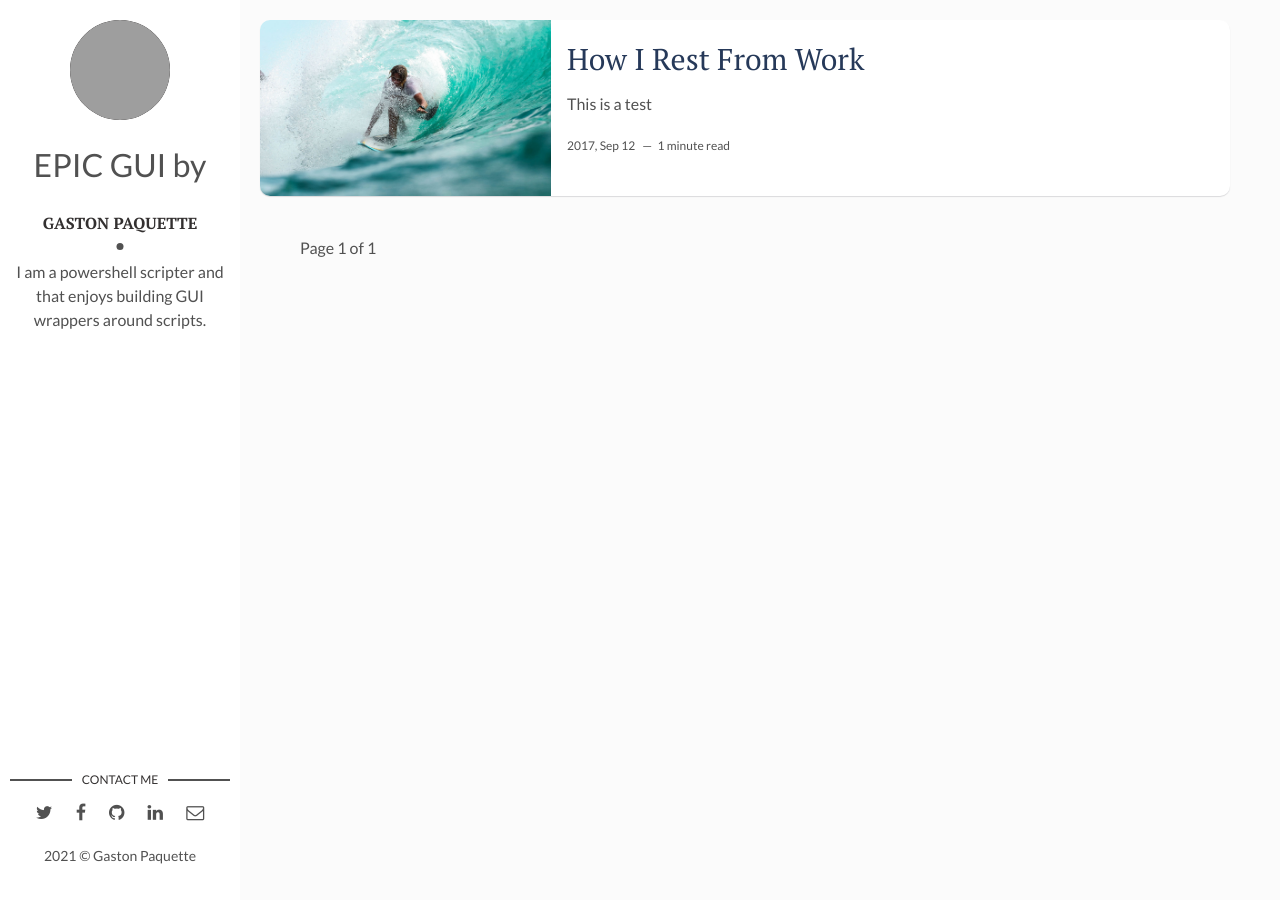
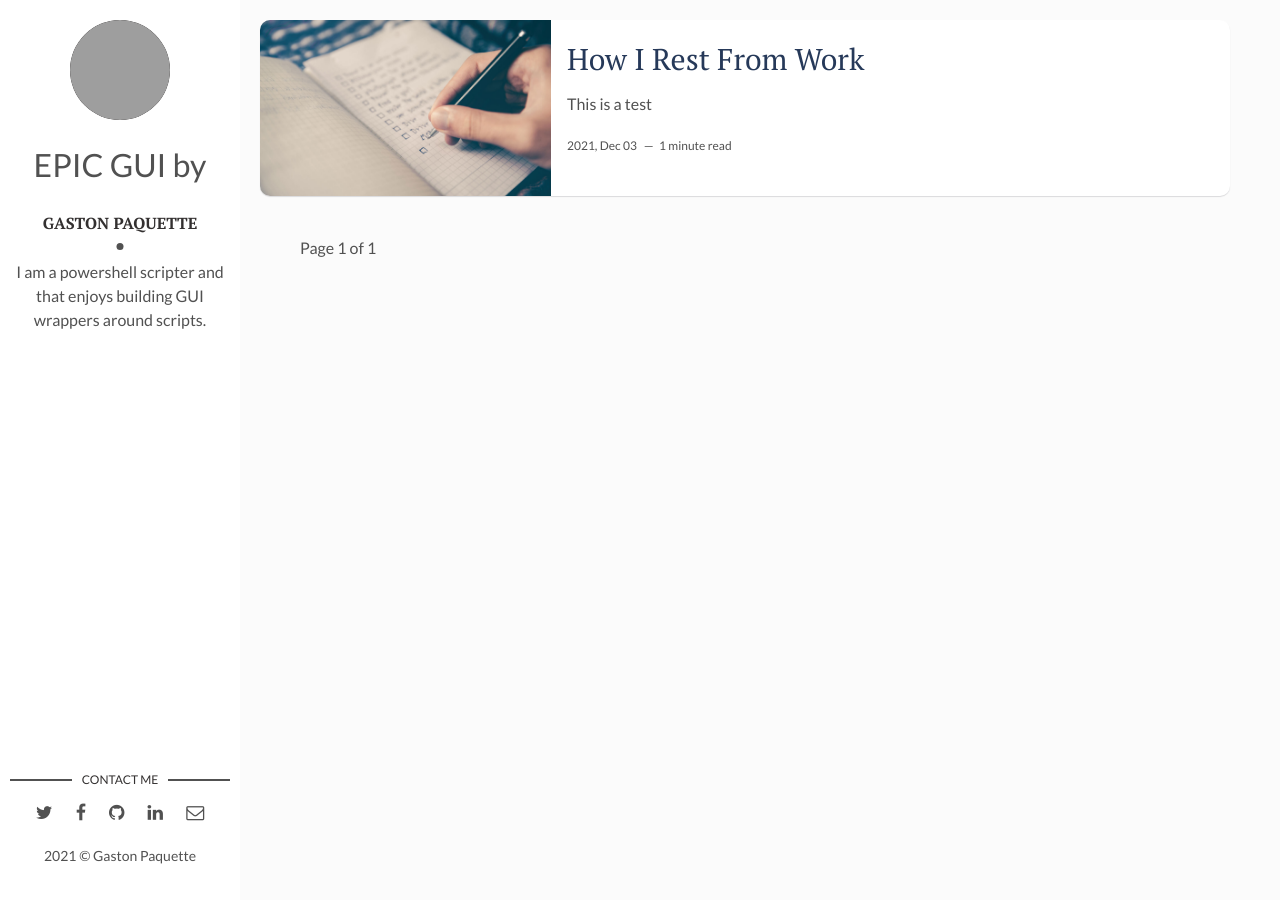
Before and after one commit to Gaspack/gaspack.github.io, a Jekyll site: the page built from index.html, in a window 1280 px wide. Built offline with Jekyll 4.4.1, drawn with Linux system fonts in a browser that asks for light colours; the list of posts is cut into pages by our own code; grey boxes are pictures that could not be loaded.

Commit message:
Update 2017-04-06-how-i-rest-from-work.markdown

```diff
--- a/_posts/2017-04-06-how-i-rest-from-work.markdown
+++ b/_posts/2017-04-06-how-i-rest-from-work.markdown
@@ -1,9 +1,9 @@
 ---
 layout: post
 title: How I Rest From Work
-date: 2017-09-12 13:32:20 +0300
-description: You’ll find this post in your `_posts` directory. Go ahead and edit it and re-build the site to see your changes. # Add post description (optional)
-img: i-rest.jpg # Add image post (optional)
+date: 2021-12-03
+description: You’ll find this post in your `_posts` directory.
+img: software.jpg # Add image post (optional)
 fig-caption: # Add figcaption (optional)
 tags: [Holidays, Hawaii]
 ---
```
